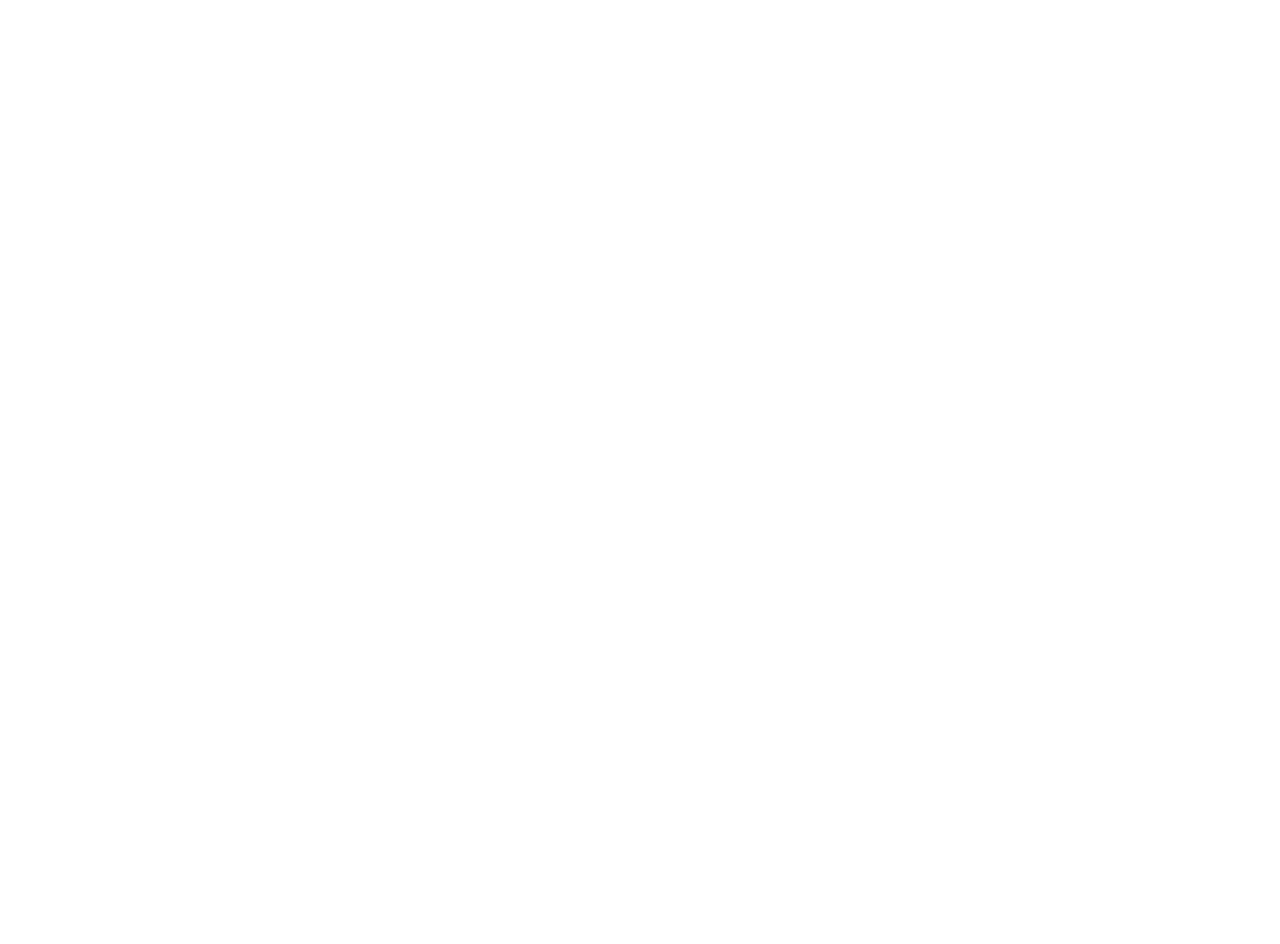
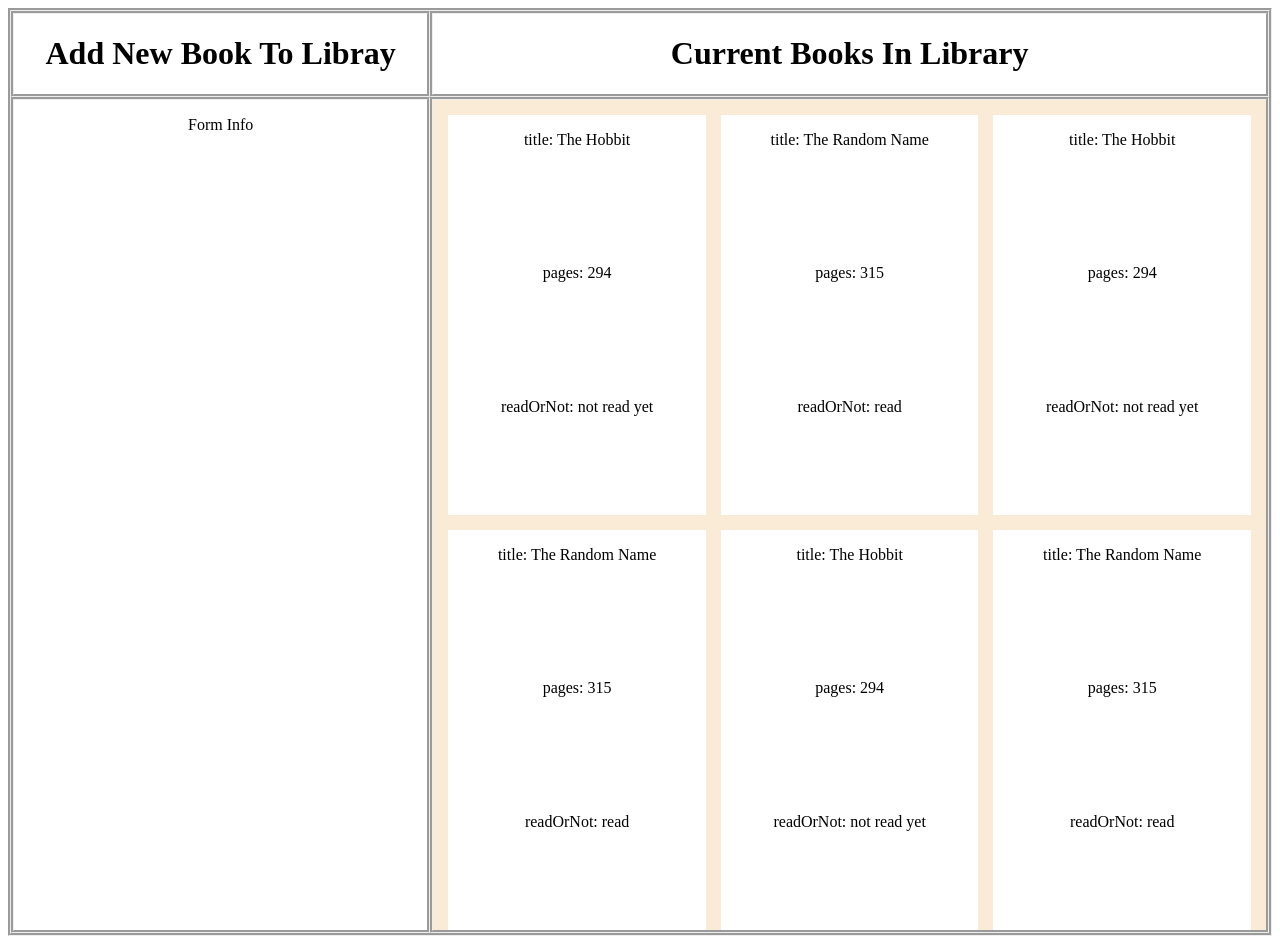
Before and after one commit to georgesarreas/Library, a plain HTML site: page index.html in a window 1280 px wide. Before the commit the page ends 800 px from the top, so only its background shows below. Drawn offline with Linux system fonts and the light colour scheme.

Commit message:
basic function completed

```diff
--- a/index.html
+++ b/index.html
@@ -9,6 +9,20 @@
     <title>Library</title>
 </head>
 <body>
+    <div class="container">
+        <div class="form-heading">
+            <h1>Add New Book To Libray</h1>
+        </div>
+        <div class="books-heading">
+            <h1>Current Books In Library</h1>
+        </div>
+        <div class="form">
+            <p>Form Info</p>
+        </div>
+        <!-- books is the div we will get our current books to show -->
+        <div class="books">
 
+        </div>
+    </div>
 </body>
 </html>
--- a/main.js
+++ b/main.js
@@ -3,7 +3,7 @@ let myLibrary = [];
 
 
 //object constructor
-function book(title,author,pages,readOrNot){
+function Book(title,author,pages,readOrNot){
     this.title=title;
     this.author-author;
     this.pages=pages;
@@ -15,9 +15,37 @@ function book(title,author,pages,readOrNot){
 
 // function that lets user input books in the array
 function addbookToLibrary(title,author,pages,readOrNot) {
-    let newBook = new book (title,author,pages,readOrNot);
-    myLibrary.push(newBook);
+    let book = new Book (title,author,pages,readOrNot);
+    myLibrary.push(book);
 }
 
-//const theHobbit = new book ("The Hobbit", "J.R.R Tolkien", "294", "not read yet")
+//const theHobbit = new Book ("The Hobbit", "J.R.R Tolkien", "294", "not read yet")
 //console.log(theHobbit.info());
+
+//Function to display Library as cards
+function displayBooks(){
+    const books = document.querySelector(".books");
+
+    //loop over library to display
+    myLibrary.forEach(myLibrary => {
+        const card = document.createElement("div");
+        card.classList.add("card");
+        books.appendChild(card);
+        for (let key in myLibrary) {
+            console.log(`${key}: ${myLibrary[key]}`); //myLibrary[key] displays the value of the key
+            const para=document.createElement("p");
+            para.textContent = (`${key}: ${myLibrary[key]}`);
+            card.appendChild(para);
+        }
+    })
+    };
+
+    //adding some data manually to test
+    addbookToLibrary("The Hobbit", "J.R.R Tolkien", "294", "not read yet");
+    addbookToLibrary("The Random Name", "Someone", "315", "read");
+    addbookToLibrary("The Hobbit", "J.R.R Tolkien", "294", "not read yet");
+    addbookToLibrary("The Random Name", "Someone", "315", "read");addbookToLibrary("The Hobbit", "J.R.R Tolkien", "294", "not read yet");
+    addbookToLibrary("The Random Name", "Someone", "315", "read");
+
+    console.log("end of aray", myLibrary);
+    displayBooks();
--- a/style.css
+++ b/style.css
@@ -0,0 +1,43 @@
+.container {
+    border-style: groove;
+    display: grid;
+    grid-template-columns: 1fr 2fr;
+    grid-template-rows: .1fr;
+    text-align: center;
+    min-height: 100vh;
+}
+
+.form-heading {
+    border-style: groove;
+}
+
+h1{
+    text-align: center;
+}
+.books-heading {
+    border-style: groove;
+}
+
+.form {
+    border-style: groove;
+}
+
+.books{
+    background-color: antiquewhite;
+    border-style: groove;
+    display: grid;
+    grid-template-columns: repeat(auto-fit,minmax(250px,1fr));
+    grid-column: 2 / 3;
+    gap:15px;
+    padding-left: 15px;
+    padding-top: 15px;
+    padding-right: 15px;
+}
+
+.books .card{
+    background-color: white;
+    color: black;
+    text-align: center;
+    height: 400px;
+    display: grid;
+}
```
